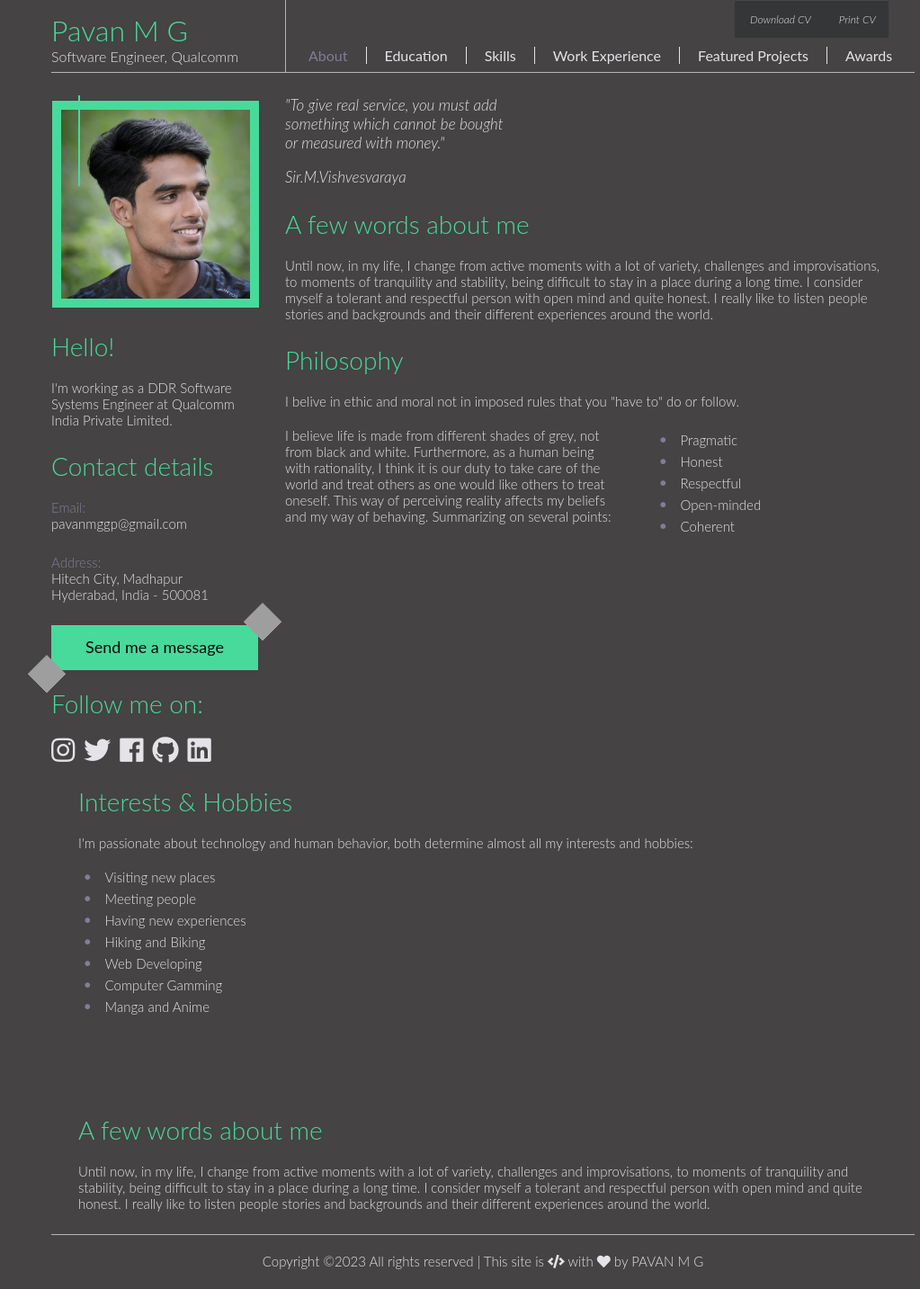
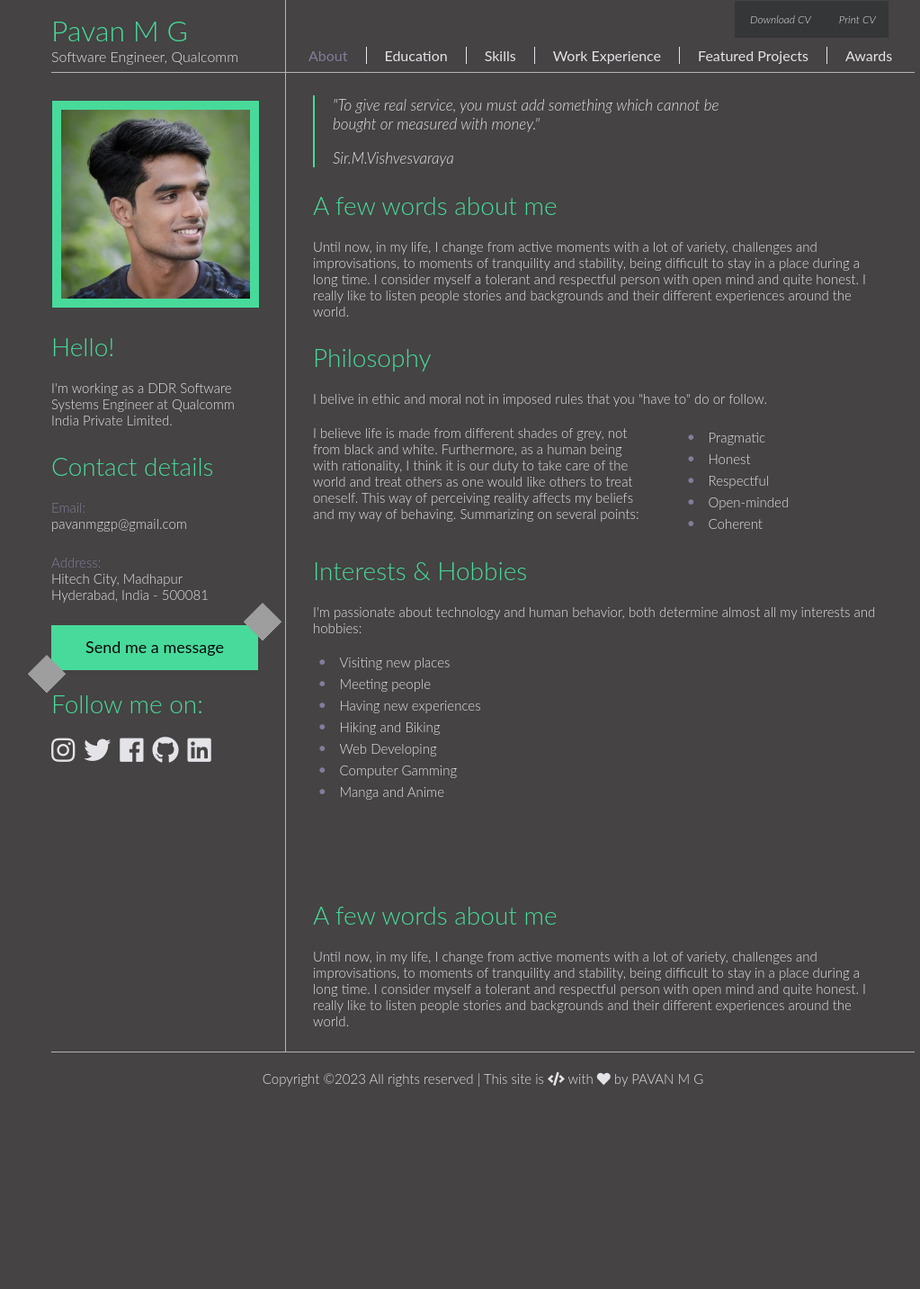
Before and after one commit to pavan-mg/pavan-mg.github.io, a Jekyll site: the page built from index.html, in a window 1280 px wide. Shown: the whole page at 90% size, without its empty margins (103-1126 px from the left). Built offline with Jekyll 4.4.1, drawn with Linux system fonts in a browser that asks for light colours; after the commit the page ends 1230 px from its top, so only the background shows below that.

Commit message:
Update default.html

```diff
--- a/_layouts/default.html
+++ b/_layouts/default.html
@@ -66,7 +66,7 @@
         </div>
       </div>
       <!-- PROFILE CONTENT -->
-      <div id="about">
+      <div id="content_container">
         <div class="block">
           <blockquote class="profile_quote">
             <p>"To give real service, you must add something which cannot be bought or measured with money."</p>
```
